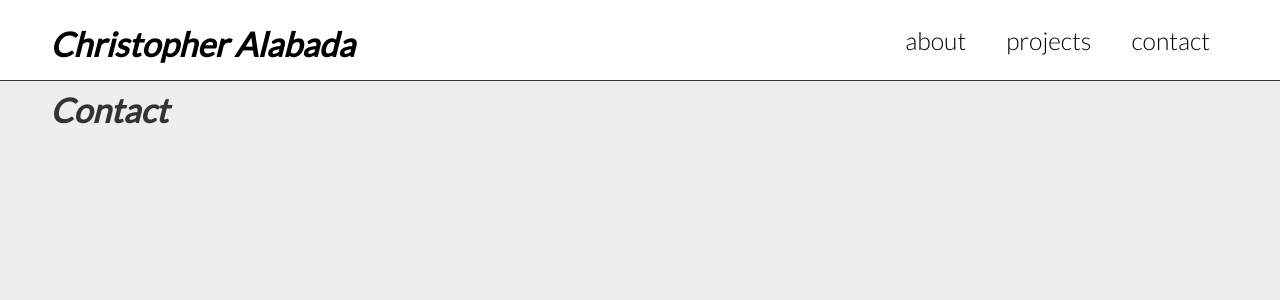
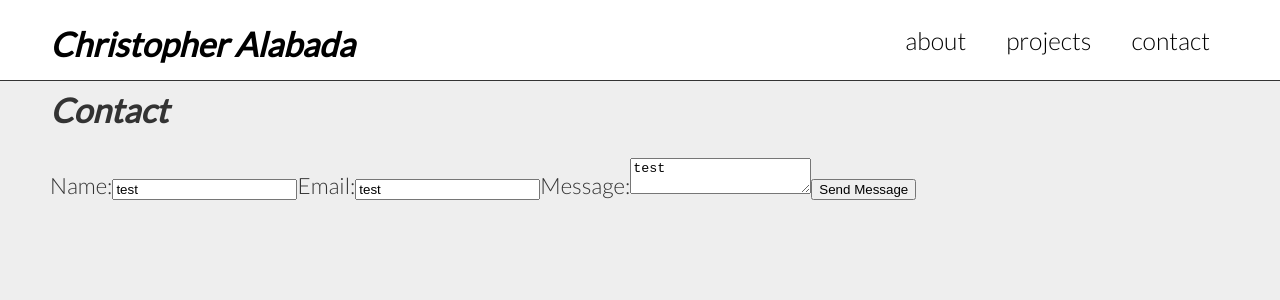
Before and after one commit to christopher-alabada/portfolio, a React (Create React App) app in the folder frontend/: page /contact in a window 1280 px wide. Shown: the top 300 px of the page. Built offline with nearby package versions, Linux system fonts and the light colour scheme; no server answers.

Commit message:
Added contact page, model, and tests

```diff
--- a/frontend/src/api/Server.js
+++ b/frontend/src/api/Server.js
@@ -1,5 +1,6 @@
 import axios from 'axios';
 
 export default axios.create({
-  baseURL: process.env.REACT_APP_CHRIS_TOPHER_LA_URL
+  baseURL: process.env.REACT_APP_CHRIS_TOPHER_LA_URL,
+  withCredentials: true
 });
--- a/frontend/src/components/pages/Contact.js
+++ b/frontend/src/components/pages/Contact.js
@@ -1,11 +1,79 @@
 import React from 'react';
+import Server from '../../api/Server';
 
-const Contact = () => {
-  return(
-    <div className="main-content">
-      <h2>Contact</h2>
-    </div>
-  );
-};
+
+class Contact extends React.Component {
+  state = { token: '', name: 'test', email: 'test', message: 'test' };
+
+  inputChange = event => {
+    const target = event.target;
+
+    this.setState({ [target.name]: target.value });
+  };
+
+  submitForm = event => {
+    event.preventDefault();
+
+    const postData = {
+      name: this.state.name,
+      email: this.state.email,
+      message: this.state.message,
+      _csrf: this.state.token
+    };
+
+    Server.post('/api/contacts', postData)
+      .then(response => console.log('response: ', response))
+      .catch(err => console.log('err: ', err));
+  };
+
+  componentDidMount() {
+    Server.get('/api/contacts')
+      .then(response => {
+        this.setState({ token: response.data.token });
+      });
+  }
+
+  render() {
+    console.log('render: ', this.state);
+    return(
+      <div className="main-content">
+        <h2>Contact</h2>
+        <div>
+          <form>
+            <div>
+              <label>
+                Name:
+                <input
+                  type="text"
+                  name="name"
+                  value={this.state.name}
+                  onChange={this.inputChange}
+                />
+              </label>
+              <label>
+                Email:
+                <input
+                  type="text"
+                  name="email"
+                  value={this.state.email}
+                  onChange={this.inputChange}
+                />
+              </label>
+              <label>
+                Message:
+                <textarea
+                  name="message"
+                  value={this.state.message}
+                  onChange={this.inputChange}
+                />
+              </label>
+              <button onClick={this.submitForm}>Send Message</button>
+            </div>
+          </form>
+        </div>
+      </div>
+    );
+  }
+}
 
 export default Contact;
```
Also changed, not shown: 2 other files (tests, documents, lock files or other folders).
